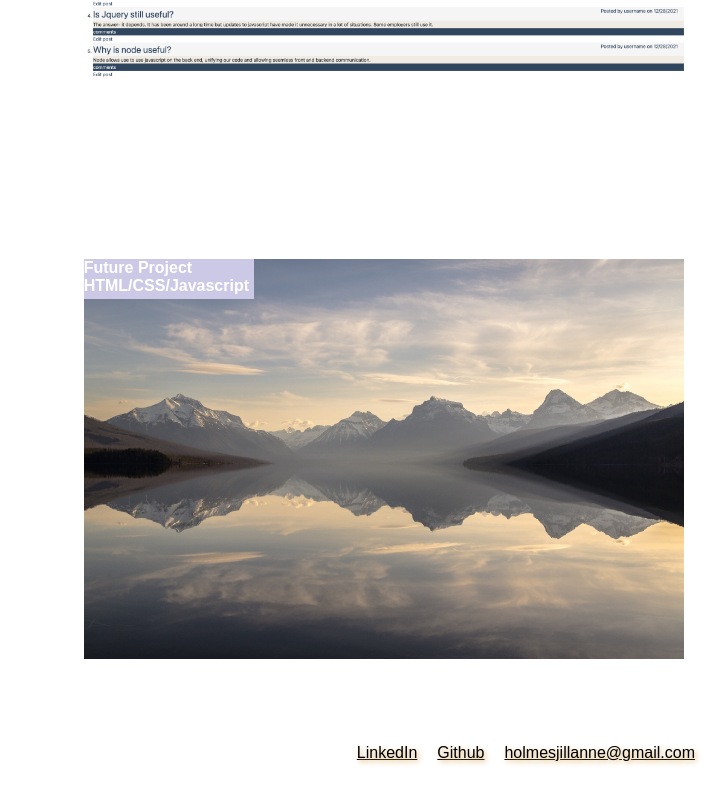
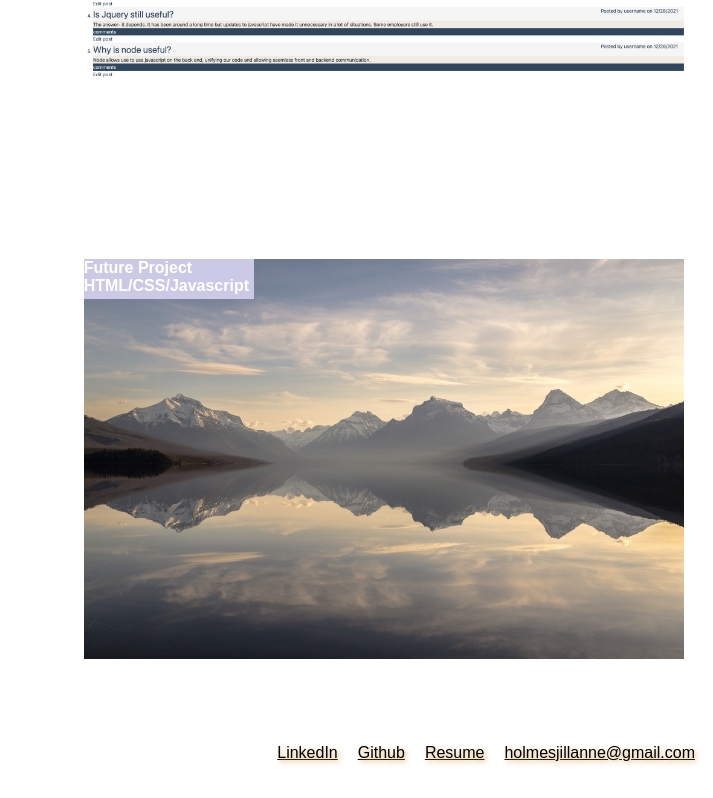
Before and after one commit to Jillium/online-portfolio, a plain HTML site: page index.html in a window 1280 px wide. Shown: the part 2719-3517 px from the top of the page, 567-1280 px from the left. Drawn offline with Linux system fonts and the light colour scheme.

Commit message:
added resume link

```diff
--- a/index.html
+++ b/index.html
@@ -137,6 +137,9 @@
                     <li><a href="mailto:holmesjillanne@gmail.com">holmesjillanne@gmail.com</a></li>
                 </div>
                 <div class="link-item">
+                    <li><a href="https://docs.google.com/document/d/1etez2qLLShgnFaRUXd6CCgxtwLmqX55QPytt9V3IPGc/edit?usp=sharing">Resume</a></li>
+                </div>
+                <div class="link-item">
                     <li><a href="https://github.com/Jillium">Github</a></li>
                 </div>
                 <div class="link-item">
```
